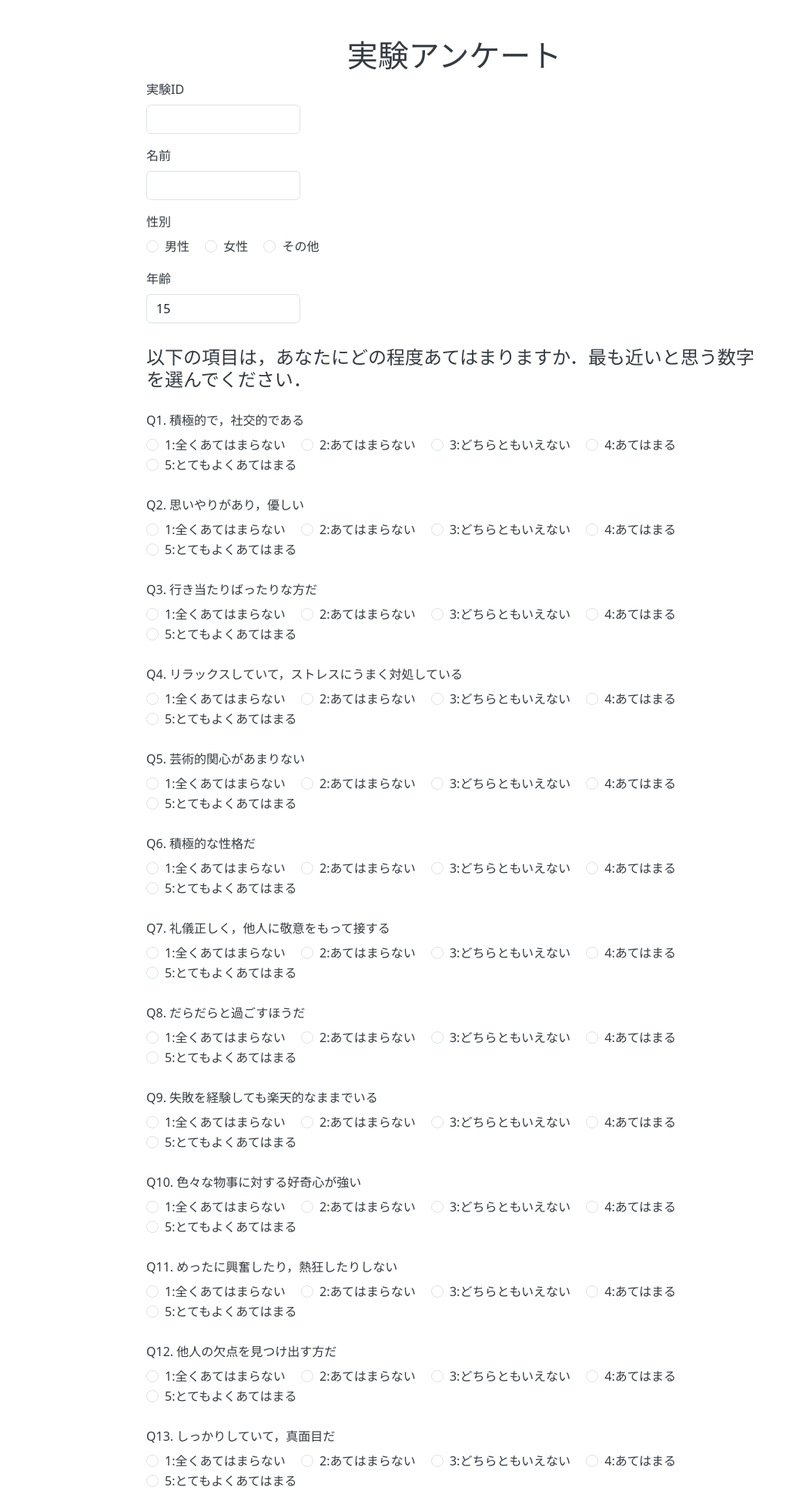
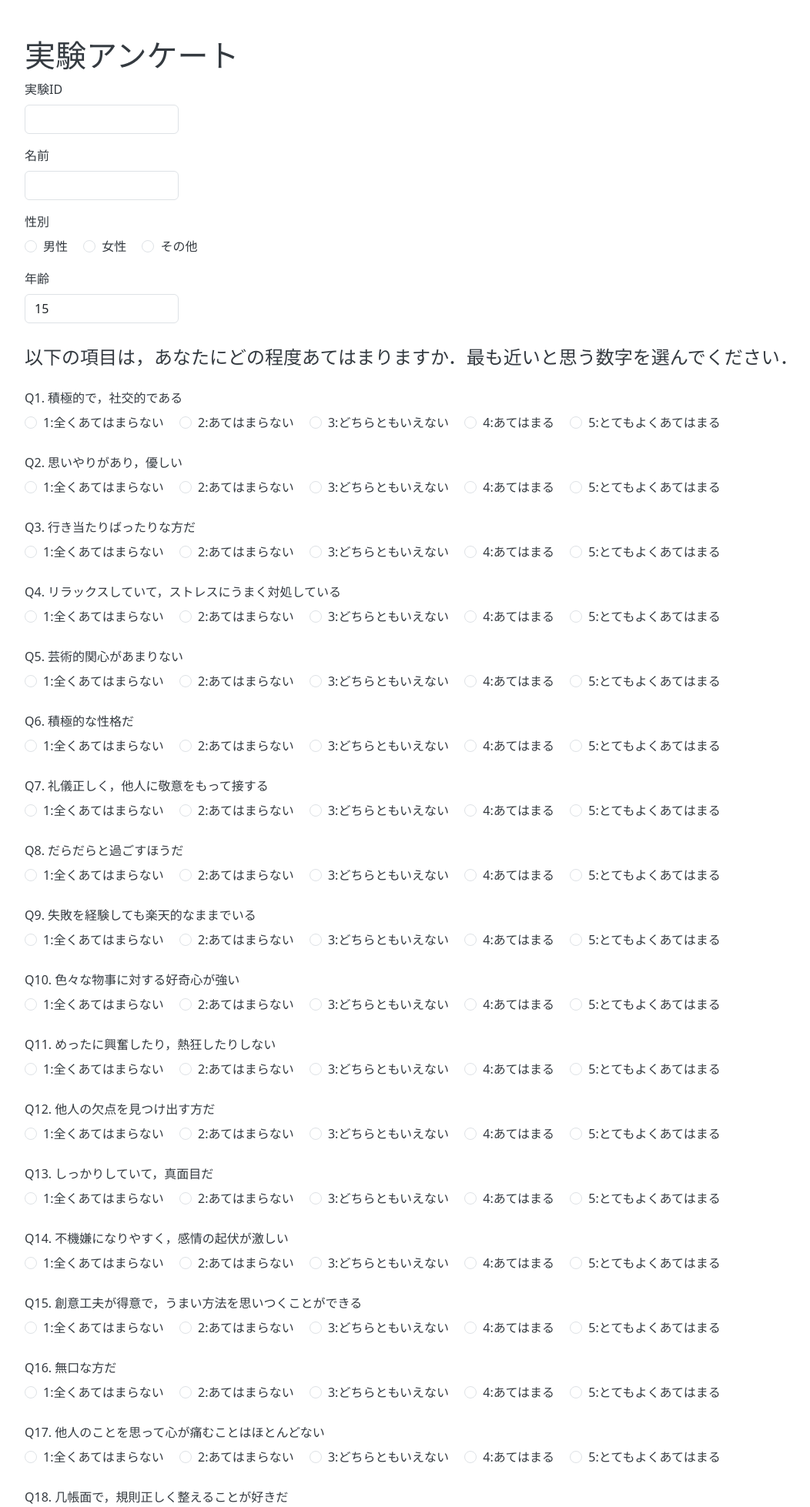
Before and after one commit to takumi-nishimura/BFI-2-J-Py, a Flask app: page / in a window 1280 px wide. Shown: the top 1958 px of the page at 77% size, without its empty margins (50-1102 px from the left). Run offline with Flask 3, Linux system fonts and the light colour scheme; some libraries are stand-ins or nearby versions.

Commit message:
index.htmlのスタイルを調整し、フォームの幅を最小1100pxに変更

```diff
--- a/templates/index.html
+++ b/templates/index.html
@@ -15,9 +15,9 @@
     </head>
     <body>
         {% block content %}
-        <div class="container">
-            <h1 class="text-center mt-5">実験アンケート</h1>
-            <form method="POST" style="max-width: 800px; margin: auto;">
+        <div class="container" >
+            <h1 class="text mt-5">実験アンケート</h1>
+            <form method="POST" style="min-width: 1100px; margin: auto;">
             {{ form.hidden_tag() }}
 
             <div class='mb-3' style='max-width: 200px'>
```
